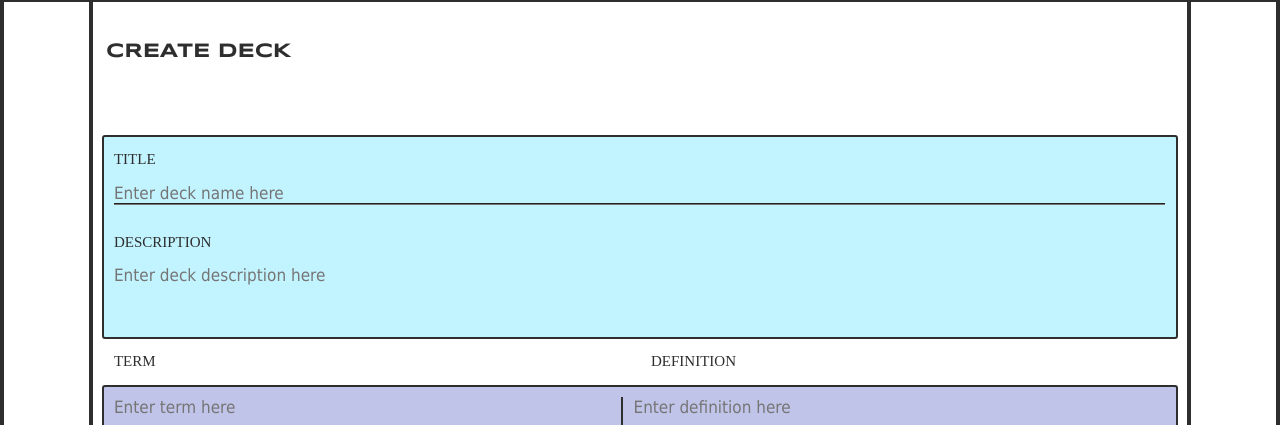
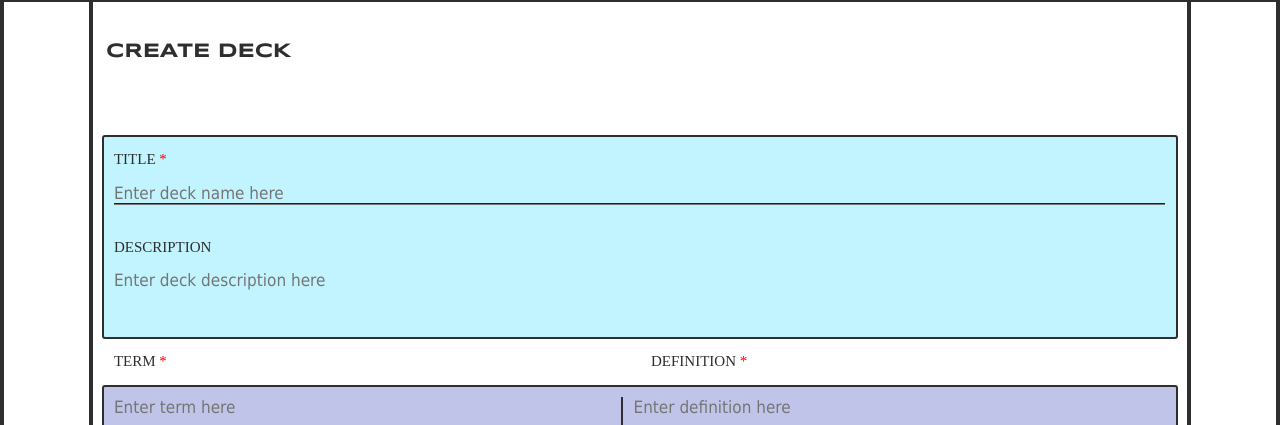
Before and after one commit to CarlSmoky/flashcard_client, a React (Create React App) app: page /create in a window 1280 px wide. Shown: the part 96-521 px from the top of the page. Built offline with nearby package versions, Linux system fonts and the light colour scheme; no server answers; a web font is replaced by a local one.

Commit message:
Add * required field

```diff
--- a/src/components/CardDetailsHeader.jsx
+++ b/src/components/CardDetailsHeader.jsx
@@ -6,11 +6,11 @@ const CardDetailsHeader = () => {
   return (
     <Wrapper>
       <div className='term'>
-        <span>Term</span>
+        <p>Term <span>*</span></p>
       </div>
       <div className='verticalLine'></div>
       <div className='definition'>
-        <span>Definition</span>
+        <p>Definition <span>*</span></p>
       </div>
     </Wrapper>
   )
@@ -27,12 +27,16 @@ const Wrapper = styled.div`
     text-align: left;
     margin-left: 1rem;
 
-    span {
+    p {
       text-align: left;
       font-family: var(--secondary-font);
       font-size: 1.5rem;
       font-weight: 200;
       text-transform: uppercase;
+
+      span {
+        color: red;
+      }
     }
   }
 
--- a/src/components/DeckDetailsForm.jsx
+++ b/src/components/DeckDetailsForm.jsx
@@ -30,7 +30,7 @@ const DeckDetailsForm = ({
   return (
     <Wrapper>
       <div>
-        <label htmlFor="deckName">Title</label>
+        <label htmlFor="deckName">Title <span>*</span></label>
         <input
           onChange={onChangeDeck}
           type="text"
@@ -86,6 +86,10 @@ const Wrapper = styled.div`
       font-family: var(--secondary-font);
       font-weight: 200;
       text-transform: uppercase;
+
+      span {
+        color: red;
+      }
     }
 
     input {
@@ -103,7 +107,7 @@ const Wrapper = styled.div`
     }
 
     p {
-      height: 1.5rem;
+      height: 2rem;
       margin-left: 1rem;
       font-family: var(--tertiary-font);
       font-size: 1.4rem;
```
